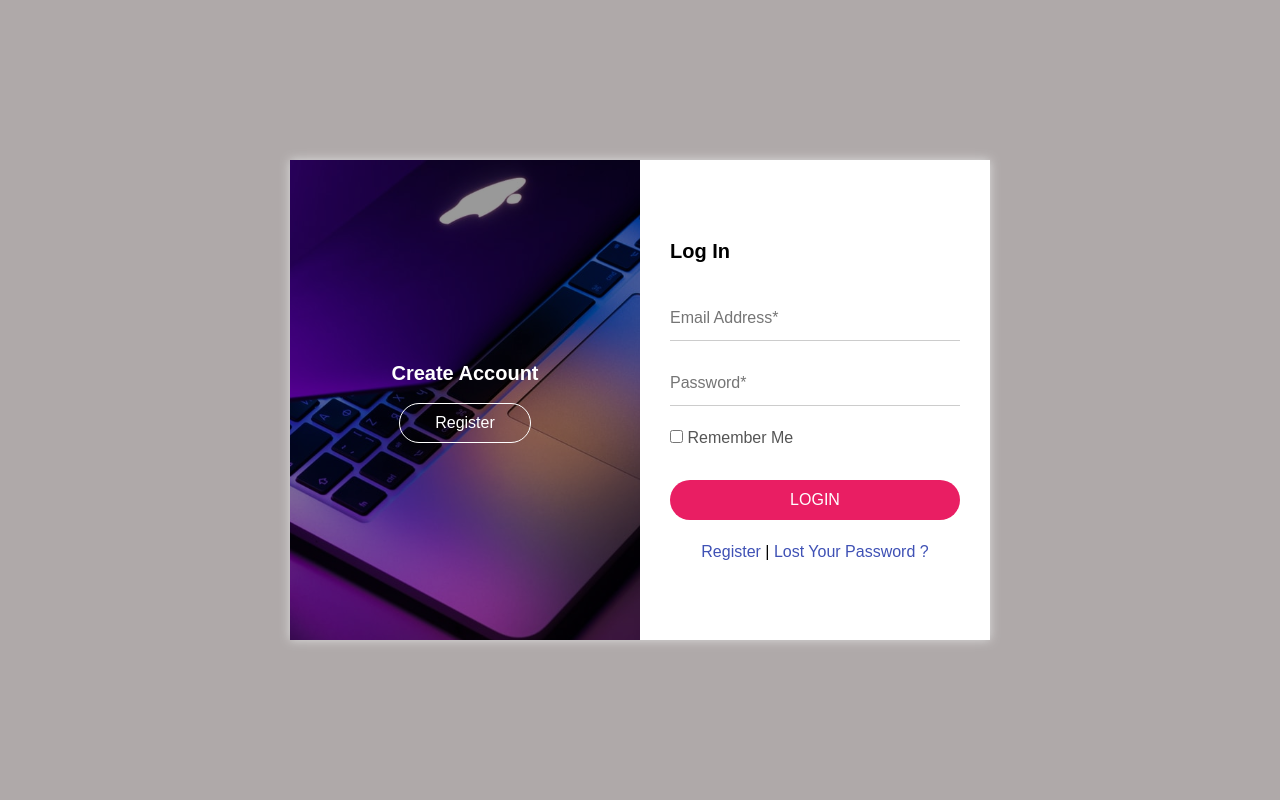
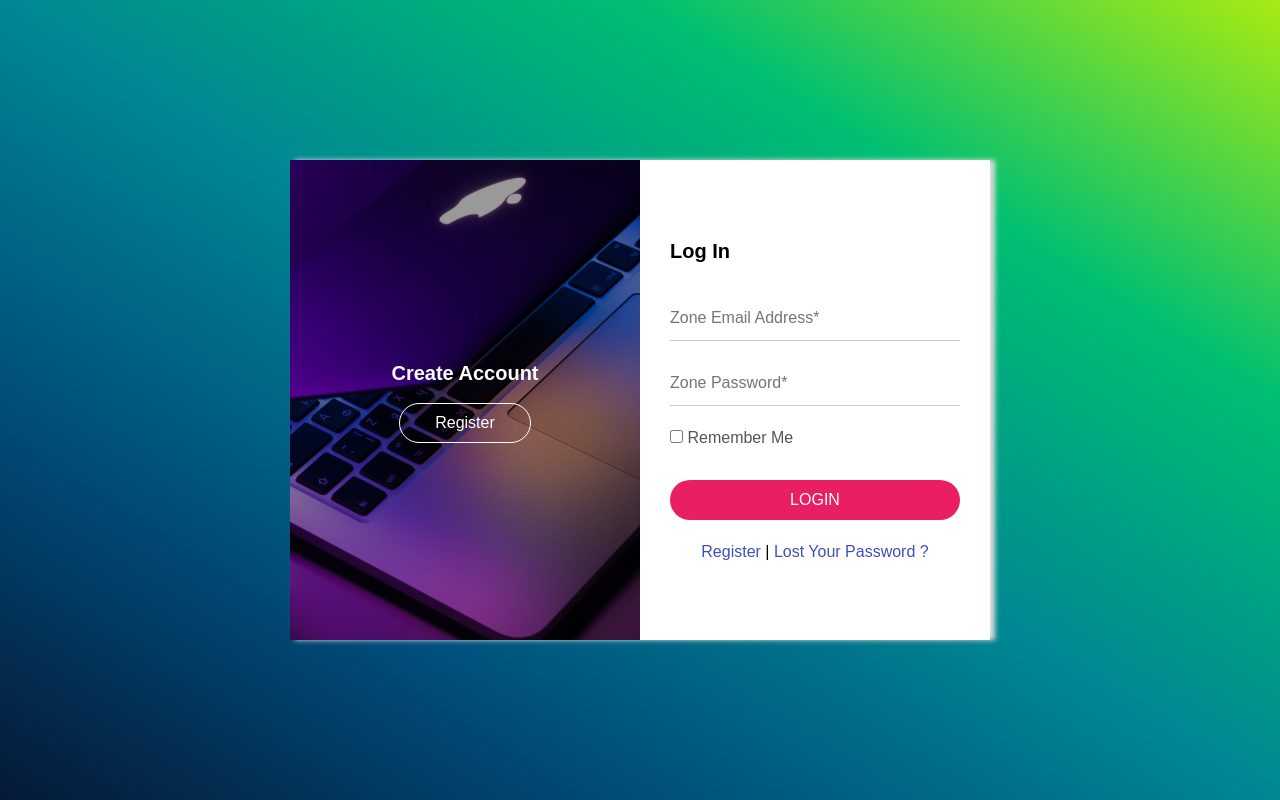
Before and after one commit to Sannasichottu/sliding-login---register, a PHP site: page / in a window 1280 px wide. Run offline with PHP 8.4, Linux system fonts and the light colour scheme.

Commit message:
tit-login

```diff
--- a/index.html
+++ b/index.html
@@ -2,11 +2,10 @@
 <html>
   <head>
     <title>Login & Resgister Form</title>
-	<meta name="viewport" content="width=device-width,initial-scale=1">
-	<link rel="stylesheet" type="text/css" href="style.css">
+    <meta name="viewport" content="width=device-width,initial-scale=1" />
+    <link rel="stylesheet" type="text/css" href="style.css" />
   </head>
   <body>
-
     <div class="login-page">
       <div class="box">
         <div class="left">
@@ -22,18 +21,27 @@
           <div class="login-form">
             <h3>Log In</h3>
             <div class="form-group">
- 			 		<input type="text" placeholder="Email Address*" class="form-control">
+              <input
+                type="text"
+                placeholder="Zone Email Address*"
+                class="form-control"
+              />
             </div>
             <div class="form-group">
- 			 		<input type="password" placeholder="Password*" class="form-control">
+              <input
+                type="password"
+                placeholder="Zone Password*"
+                class="form-control"
+              />
             </div>
             <div class="form-group">
- 			 		<label>
- 			 			<input type="checkbox"> Remember Me
- 			 		</label>
+              <label> <input type="checkbox" /> Remember Me </label>
             </div>
             <button type="button" class="submit-btn">Login</button>
- 			 	<p><a href="#" class="register-btn">Register</a> | <a href="#" class="lost-pass-btn">Lost Your Password ?</a></p>
+            <p>
+              <a href="#" class="register-btn">Register</a> |
+              <a href="#" class="lost-pass-btn">Lost Your Password ?</a>
+            </p>
           </div>
           <!-- Login form End -->
 
@@ -41,20 +49,32 @@
           <div class="register-form form-hidden">
             <h3>Register</h3>
             <div class="form-group">
- 			 		<input type="text" placeholder="Firstname*" name="Firstname" class="form-control">
+              <input
+                type="text"
+                placeholder="Zone Name*"
+                name="name"
+                class="form-control"
+              />
             </div>
             <div class="form-group">
- 			 		<input type="text" placeholder="Lastname*" name="Lastname" class="form-control">
+              <input
+                type="email"
+                placeholder="Zone Email*"
+                name="Email"
+                class="form-control"
+              />
             </div>
             <div class="form-group">
- 			 		<input type="text" placeholder="Email*" name="Email" class="form-control">
- 			 	</div>
- 			 	<div class="form-group">
- 			 		<input type="password" placeholder="Password*" name="Password" class="form-control">
+              <input
+                type="password"
+                placeholder="Zone Password*"
+                name="Password"
+                class="form-control"
+              />
             </div>
 
             <button type="button" class="submit-btn">Register</button>
- 			 	<p><a href="#" class="login-btn">Login</a> | <a href="#" class="lost-pass-btn">Lost Your Password ?</a></p>
+            <p><a href="#" class="login-btn">Login</a></p>
           </div>
           <!-- Register form End -->
 
@@ -64,15 +84,20 @@
             <h5>You will receive a link to create a new password via email.</h5>
 
             <div class="form-group">
- 			 		<input type="text" placeholder="Email Address*" class="form-control">
+              <input
+                type="email"
+                placeholder="Zone Email Address*"
+                class="form-control"
+              />
             </div>
 
-
             <button type="button" class="submit-btn">Reset Password</button>
- 			 	<p><a href="#" class="login-btn">Login</a> | <a href="#" class="register-btn">Register</a></p>
+            <p>
+              <a href="#" class="login-btn">Login</a> |
+              <a href="#" class="register-btn">Register</a>
+            </p>
           </div>
           <!-- Lost Password form End -->
-
         </div>
       </div>
     </div>
--- a/index.php
+++ /dev/null
@@ -1,5 +0,0 @@
-<?php
-
-include_once("index.html");
-
-?>
--- a/style.css
+++ b/style.css
@@ -12,7 +12,14 @@ body {
 .login-page {
   min-height: 100vh;
   padding: 15px;
-  background-color: #afa9a9;
+  background-image: linear-gradient(
+    to right top,
+    #051937,
+    #004d7a,
+    #008793,
+    #00bf72,
+    #a8eb12
+  );
   display: flex;
   flex-wrap: wrap;
   align-items: center;
@@ -26,7 +33,7 @@ body {
   flex: 0 0 700px;
   max-width: 700px;
   min-height: 480px;
-  box-shadow: 0 0 10px #dddddd;
+  box-shadow: 5px 0 5px #dddddd;
   display: flex;
   flex-wrap: wrap;
   position: relative;
```
Also changed, not shown: img/tit-logo.jpeg (added). Lines whose indentation alone changed are shown as unchanged.
